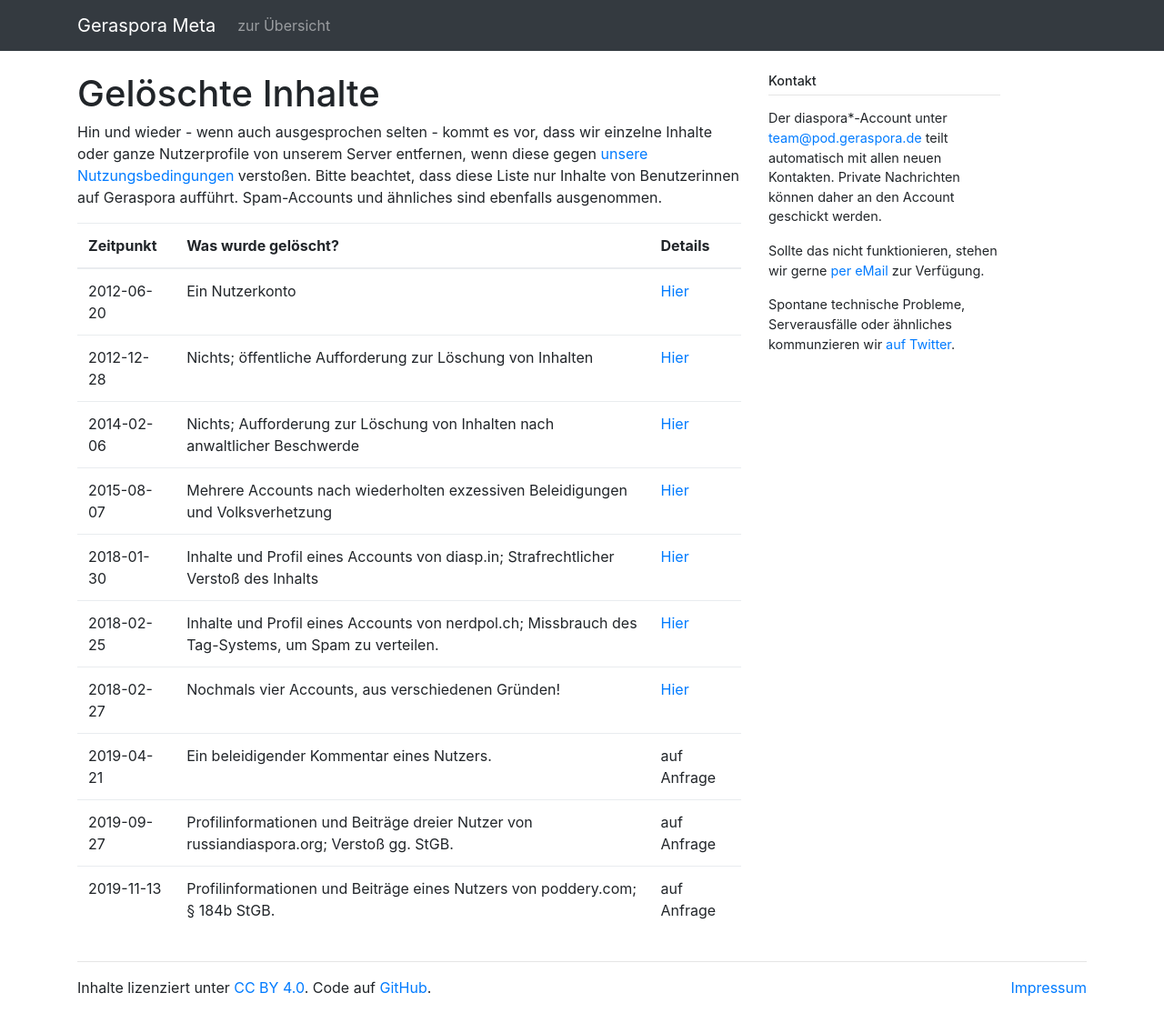
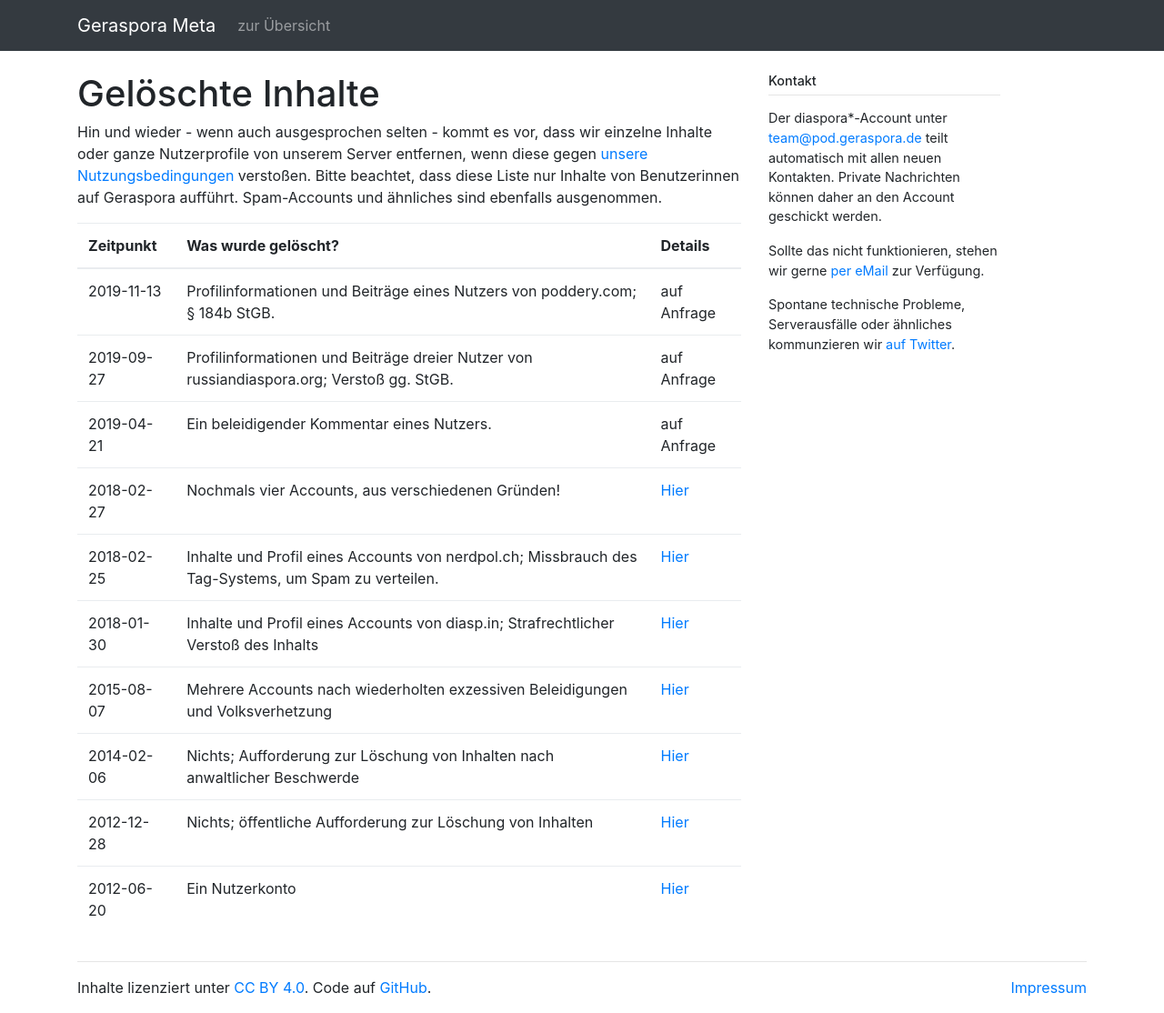
Before and after one commit to geraspora/meta, a Jekyll site: the page built from pod/deleted_contents.md, in a window 1280 px wide. Shown: the whole page at 91% size. Built offline with Jekyll 4.4.1, drawn with Linux system fonts in a browser that asks for light colours.

Commit message:
Reverse table order to have the nwest deletion on the top

```diff
--- a/pod/deleted_contents.md
+++ b/pod/deleted_contents.md
@@ -8,13 +8,13 @@ Hin und wieder - wenn auch ausgesprochen selten - kommt es vor, dass wir einzeln
 
 | Zeitpunkt  | Was wurde gelöscht?                                                                                 | Details                                                                 |
 | ---------- | --------------------------------------------------------------------------------------------------- | ----------------------------------------------------------------------- |
+| 2019-11-13 | Profilinformationen und Beiträge eines Nutzers von poddery.com; § 184b StGB.                        | auf Anfrage                                                             |
+| 2019-09-27 | Profilinformationen und Beiträge dreier Nutzer von russiandiaspora.org; Verstoß gg. StGB.           | auf Anfrage                                                             |
+| 2019-04-21 | Ein beleidigender Kommentar eines Nutzers.                                                          | auf Anfrage                                                             |
+| 2018-02-27 | Nochmals vier Accounts, aus verschiedenen Gründen!                                                  | [Hier](https://pod.geraspora.de/posts/1e3e7030fded01351cd2101b0e8ace24) |
+| 2018-02-25 | Inhalte und Profil eines Accounts von nerdpol.ch; Missbrauch des Tag-Systems, um Spam zu verteilen. | [Hier](https://pod.geraspora.de/posts/0f590fb0fc0501351cb0101b0e8ace24) |
+| 2018-01-30 | Inhalte und Profil eines Accounts von diasp.in; Strafrechtlicher Verstoß des Inhalts                | [Hier](https://pod.geraspora.de/posts/f0677280e7df01351c80101b0e8ace24) |
+| 2015-08-07 | Mehrere Accounts nach wiederholten exzessiven Beleidigungen und Volksverhetzung                     | [Hier](https://pod.geraspora.de/posts/8fdc0e801f15013370b34860008dbc6c) |
+| 2014-02-06 | Nichts; Aufforderung zur Löschung von Inhalten nach anwaltlicher Beschwerde                         | [Hier](https://pod.geraspora.de/posts/0f1831ced85b2f86)                 |
+| 2012-12-28 | Nichts; öffentliche Aufforderung zur Löschung von Inhalten                                          | [Hier](https://pod.geraspora.de/posts/39b97b38d96cf9a7)                 |
 | 2012-06-20 | Ein Nutzerkonto                                                                                     | [Hier](https://pod.geraspora.de/posts/e6c76c0a017a09b6)                 |
-| 2012-12-28 | Nichts; öffentliche Aufforderung zur Löschung von Inhalten                                          | [Hier](https://pod.geraspora.de/posts/39b97b38d96cf9a7)                 |
-| 2014-02-06 | Nichts; Aufforderung zur Löschung von Inhalten nach anwaltlicher Beschwerde                         | [Hier](https://pod.geraspora.de/posts/0f1831ced85b2f86)                 |
-| 2015-08-07 | Mehrere Accounts nach wiederholten exzessiven Beleidigungen und Volksverhetzung                     | [Hier](https://pod.geraspora.de/posts/8fdc0e801f15013370b34860008dbc6c) |
-| 2018-01-30 | Inhalte und Profil eines Accounts von diasp.in; Strafrechtlicher Verstoß des Inhalts                | [Hier](https://pod.geraspora.de/posts/f0677280e7df01351c80101b0e8ace24) |
-| 2018-02-25 | Inhalte und Profil eines Accounts von nerdpol.ch; Missbrauch des Tag-Systems, um Spam zu verteilen. | [Hier](https://pod.geraspora.de/posts/0f590fb0fc0501351cb0101b0e8ace24) |
-| 2018-02-27 | Nochmals vier Accounts, aus verschiedenen Gründen!                                                  | [Hier](https://pod.geraspora.de/posts/1e3e7030fded01351cd2101b0e8ace24) |
-| 2019-04-21 | Ein beleidigender Kommentar eines Nutzers.                                                          | auf Anfrage                                                             |
-| 2019-09-27 | Profilinformationen und Beiträge dreier Nutzer von russiandiaspora.org; Verstoß gg. StGB.           | auf Anfrage                                                             |
-| 2019-11-13 | Profilinformationen und Beiträge eines Nutzers von poddery.com; § 184b StGB.                        | auf Anfrage                                                             |
```
